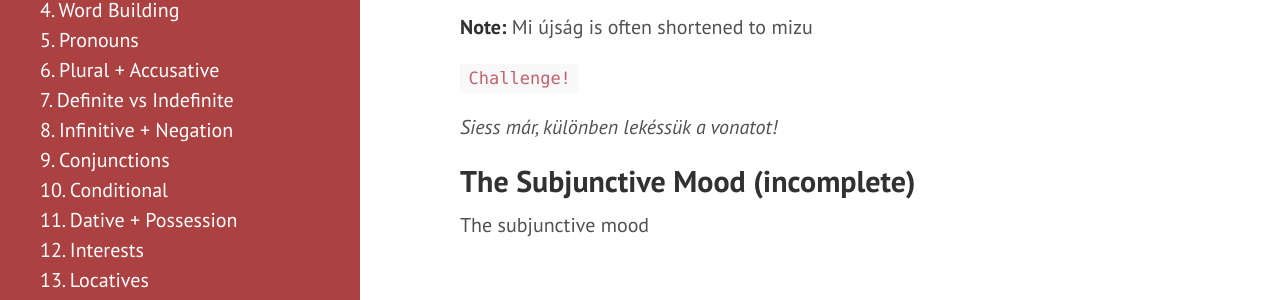
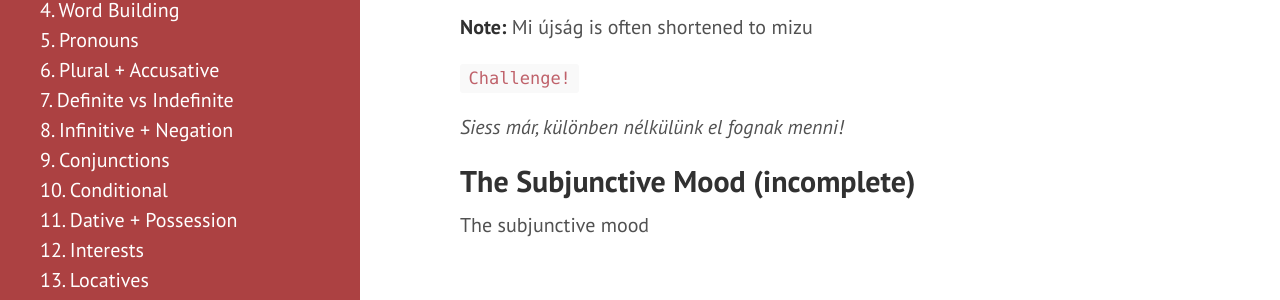
Before and after one commit to Magyartanulas/magyartanulas.github.io, a Jekyll site: the page built from imperative_subjunctive.md, in a window 1280 px wide and 900 px high, scrolled down 800 px. Shown: the part 500-800 px from the top of the window. Built offline with Jekyll 4.4.1, drawn with Linux system fonts in a browser that asks for light colours; Markdown is read by kramdown in place of the engine named in the settings.

Commit message:
Update imperative_subjunctive.md

```diff
--- a/imperative_subjunctive.md
+++ b/imperative_subjunctive.md
@@ -35,7 +35,7 @@ Examples:
 
 `Challenge!`
 
-*Siess már, különben lekéssük a vonatot!*
+*Siess már, különben nélkülünk el fognak menni!*
 
 ## The Subjunctive Mood (incomplete)
 
```
